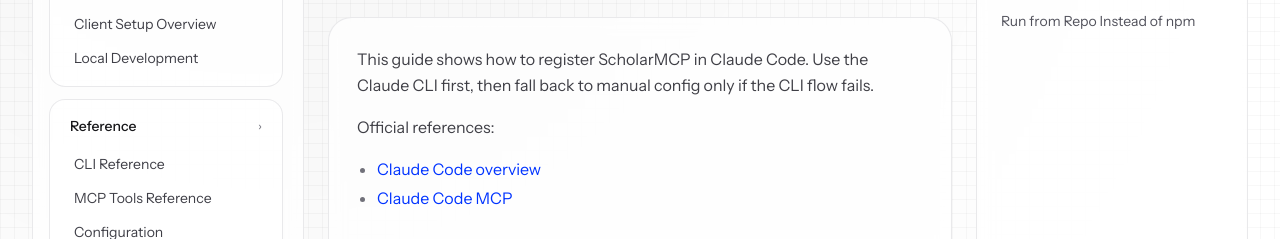
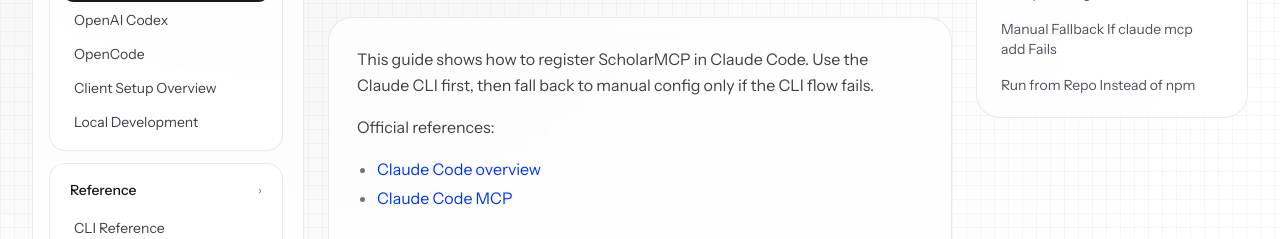
Before and after one commit to lstudlo/ScholarMCP, an Astro site in the folder apps/docs/: page /getting-started/claude-code in a window 1280 px wide. Shown: the part 277-516 px from the top of the page. Built offline with nearby package versions, Linux system fonts and the light colour scheme; Astro itself is replaced by a stand-in of ours.

Commit message:
fix(docs): offset and cap side panels

```diff
--- a/apps/docs/src/components/docs/SiteShell.astro
+++ b/apps/docs/src/components/docs/SiteShell.astro
@@ -64,8 +64,8 @@
        ' xl:items-start']}>
       {!isHome && (
         <aside class="hidden xl:block">
-          <div class="fixed top-0 left-8 h-screen w-[17rem] py-4">
-            <div class="flex h-[calc(100dvh-2rem)] min-h-0 flex-col rounded-3xl border border-zinc-200/80 bg-white/75 p-4 backdrop-blur dark:border-zinc-800 dark:bg-zinc-950/70">
+          <div class="fixed top-20 left-8 w-[17rem]">
+            <div class="flex max-h-[calc(100dvh-6rem)] min-h-0 flex-col overflow-hidden rounded-3xl border border-zinc-200/80 bg-white/75 p-4 backdrop-blur dark:border-zinc-800 dark:bg-zinc-950/70">
               <p class="shrink-0 text-[11px] tracking-[0.16em] text-zinc-500 uppercase">Documentation</p>
               <div class="mt-4 min-h-0 flex-1 overflow-y-auto pr-1">
                 <SidebarNav items={sidebar} />
@@ -98,7 +98,7 @@
 
       {!isHome && (
         <aside class="hidden xl:block">
-          <div class="fixed top-0 right-8 h-screen w-[17rem] py-4">
+          <div class="fixed top-20 right-8 w-[17rem]">
             <TocNav items={toc} />
           </div>
         </aside>
--- a/apps/docs/src/components/docs/TocNav.astro
+++ b/apps/docs/src/components/docs/TocNav.astro
@@ -14,7 +14,7 @@
 
 {
   items.length > 0 && (
-    <aside class="flex h-[calc(100dvh-2rem)] min-h-0 flex-col rounded-3xl border border-zinc-200/80 bg-white/75 p-4 backdrop-blur dark:border-zinc-800 dark:bg-zinc-950/70">
+    <aside class="flex max-h-[calc(100dvh-6rem)] min-h-0 flex-col overflow-hidden rounded-3xl border border-zinc-200/80 bg-white/75 p-4 backdrop-blur dark:border-zinc-800 dark:bg-zinc-950/70">
       <p class="shrink-0 text-[11px] tracking-[0.16em] text-zinc-500 uppercase">On This Page</p>
       <div class="mt-3 min-h-0 flex-1 overflow-y-auto pr-1">
         <ul class="space-y-1">
```
